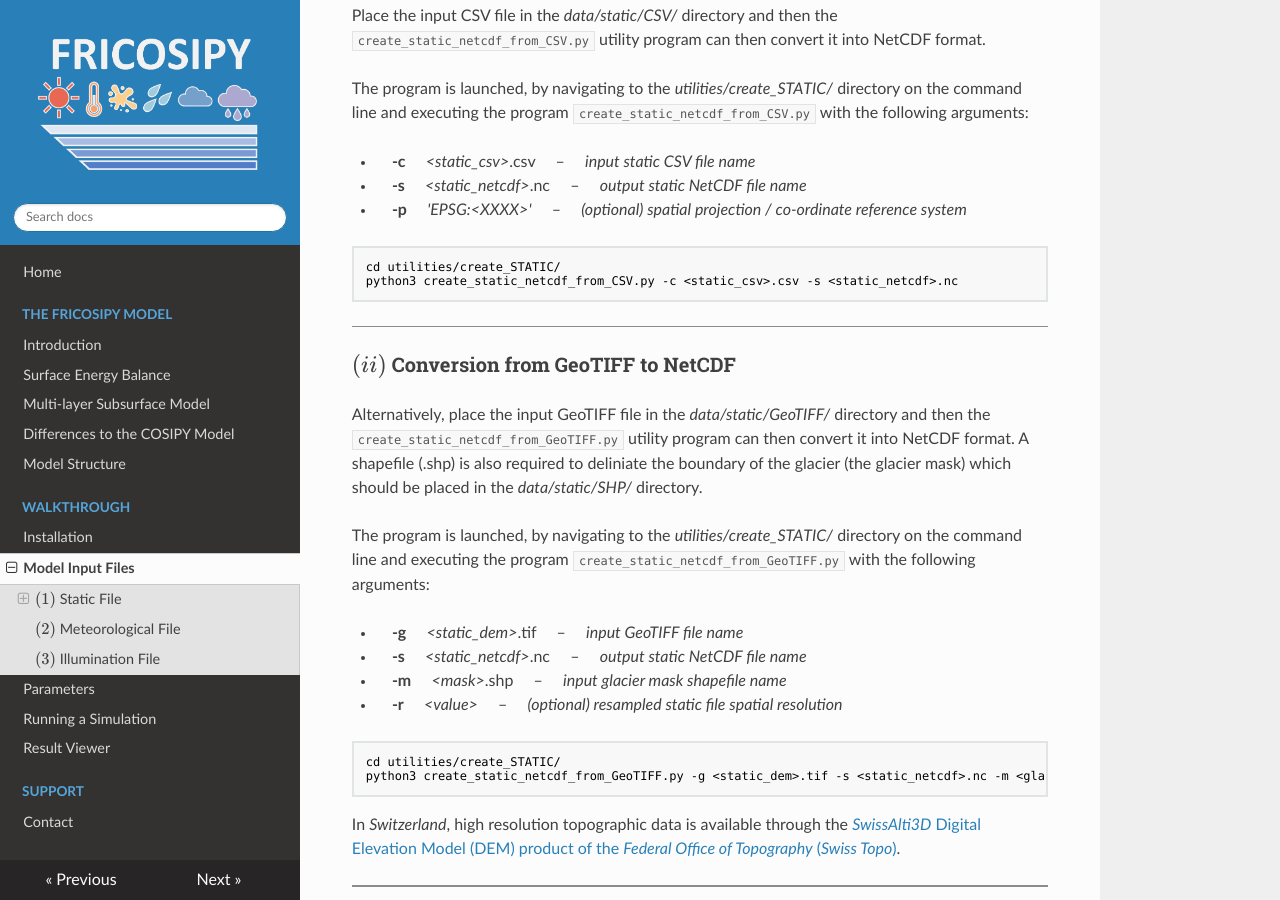
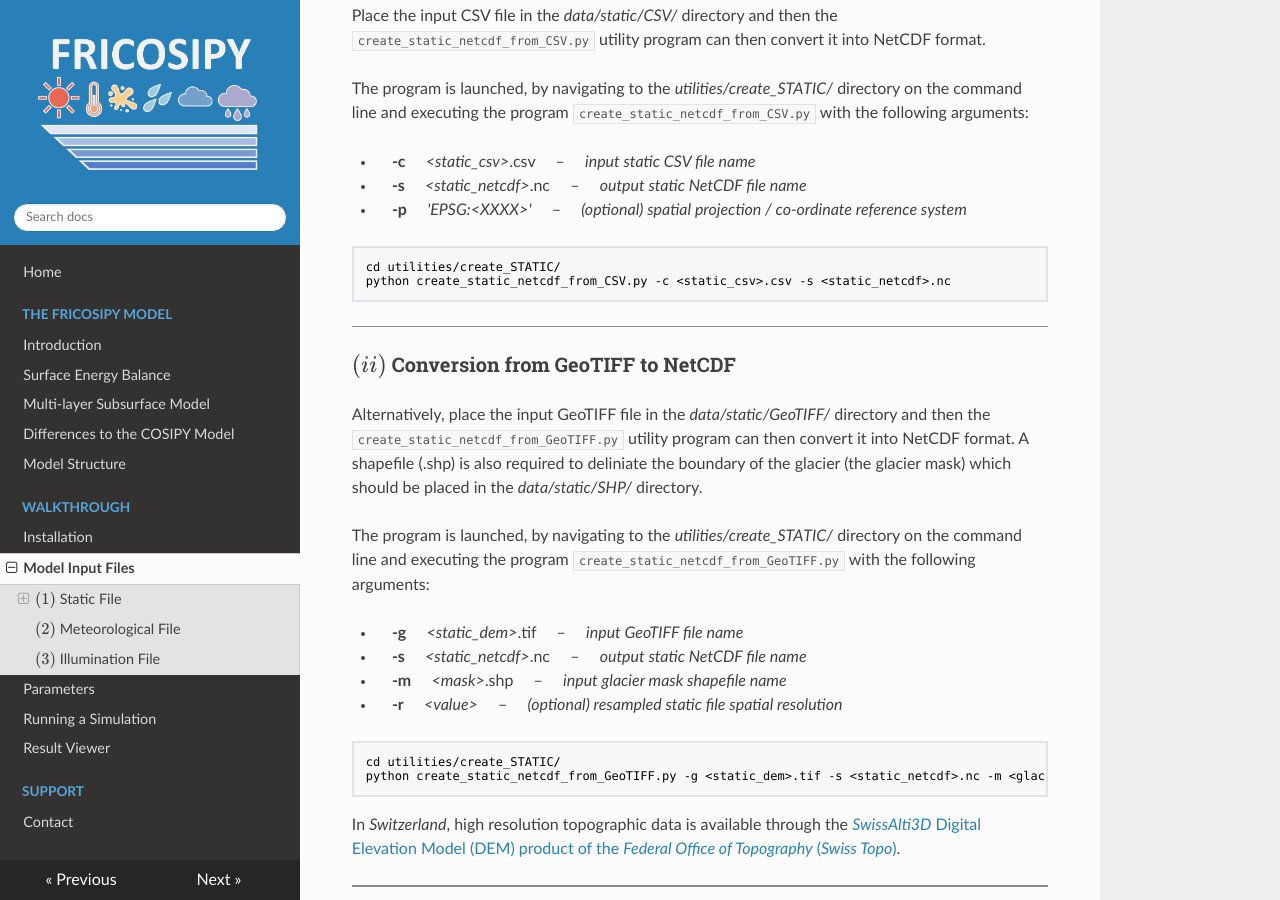
Before and after one commit to MarcusGastaldello/FRICOSIPY, an MkDocs documentation site: the page built from docs/model_input_files.md, in a window 1280 px wide and 900 px high, scrolled down 1516 px. Built offline with MkDocs 1.6.1, drawn with Linux system fonts in a browser that asks for light colours; some of the changed text lies outside the part shown.

Commit message:
Change python3 to python in command examples
Updated Python command syntax in documentation to remove '3' from 'python3'.

````diff
--- a/docs/model_input_files.md
+++ b/docs/model_input_files.md
@@ -66,7 +66,7 @@
 
 ```
 cd utilities/create_STATIC/
-python3 create_static_netcdf_from_CSV.py -c <static_csv>.csv -s <static_netcdf>.nc
+python create_static_netcdf_from_CSV.py -c <static_csv>.csv -s <static_netcdf>.nc
 ```
 
 <hr style="height:1px; background-color:#8b8b8b; border:none;" />
@@ -84,7 +84,7 @@
 
 ```
 cd utilities/create_STATIC/
-python3 create_static_netcdf_from_GeoTIFF.py -g <static_dem>.tif -s <static_netcdf>.nc -m <glacier_mask>.shp
+python create_static_netcdf_from_GeoTIFF.py -g <static_dem>.tif -s <static_netcdf>.nc -m <glacier_mask>.shp
 ```
 
 In *Switzerland*, high resolution topographic data is available through the [*SwissAlti3D* Digital Elevation Model (DEM) product of the
@@ -144,7 +144,7 @@
 
 ```
 cd utilities/create_METEO/
-python3 create_meteo_netcdf.py -c <meteo_csv>.csv -m <meteo_netcdf>.nc
+python create_meteo_netcdf.py -c <meteo_csv>.csv -m <meteo_netcdf>.nc
 ```
 
 In *Switzerland*, hourly resolution meteorological data is readily available from a variety of stations on the [*Open Data* platform of the
@@ -169,7 +169,7 @@
 
 ```
 cd utilities/create_ILLUMINATION/
-python3 create_illumination_netcdf.py -s <static_netcdf>.nc -i <illumination_netcdf>.nc
+python create_illumination_netcdf.py -s <static_netcdf>.nc -i <illumination_netcdf>.nc
 ```
 
 !!! attention
````
